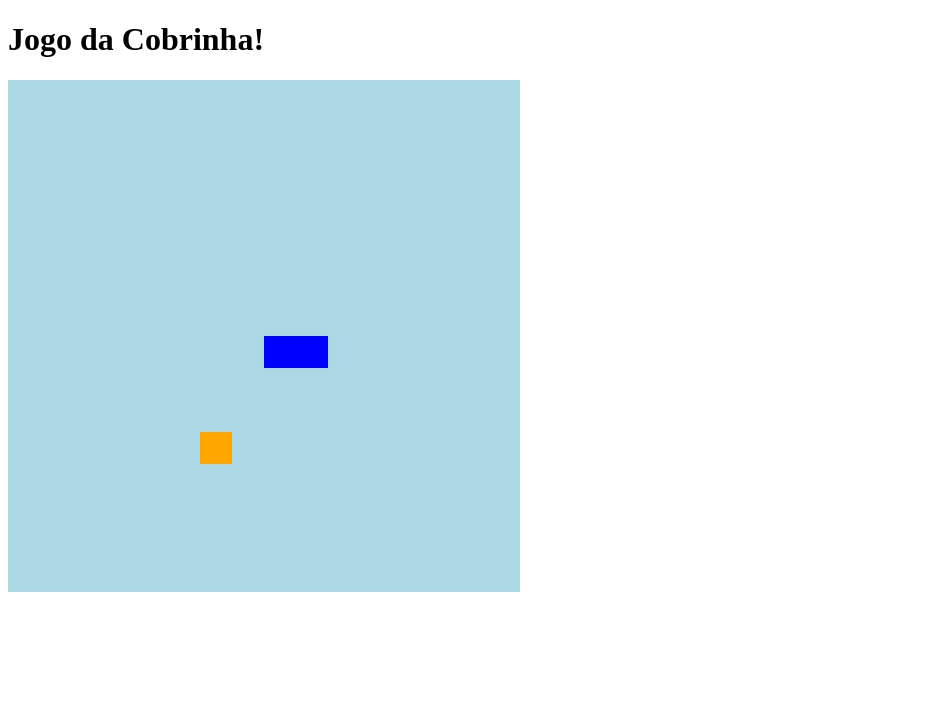
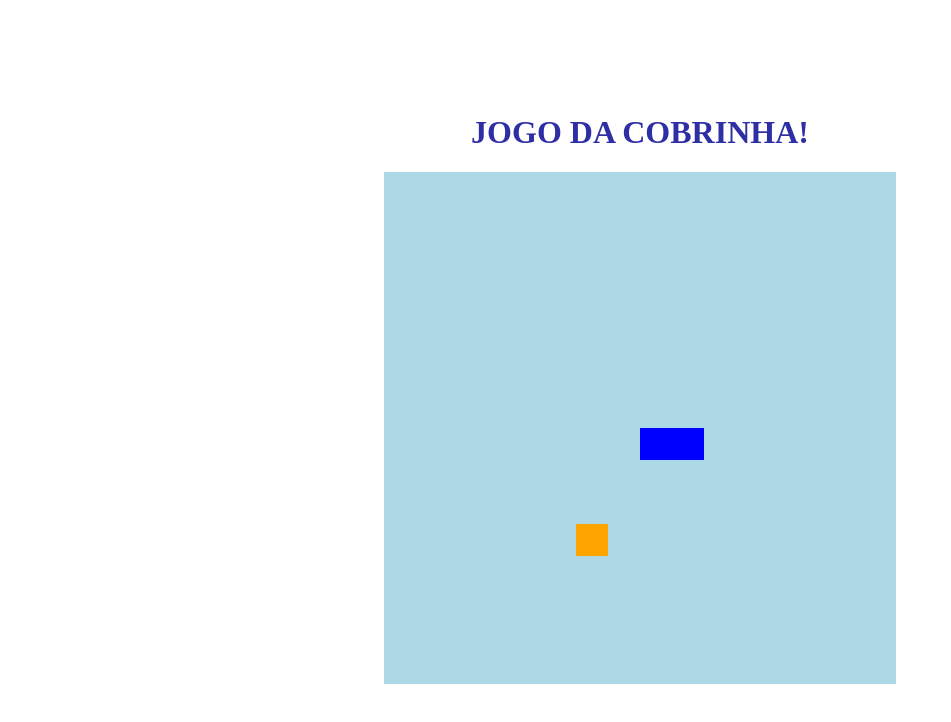
Before and after one commit to mateustostes/Jogo-da-cobrinha-em-Javascript, a plain HTML site: page index.html in a window 1280 px wide. Shown: the whole page, without its empty margins (0-951 px from the left). Drawn offline with Linux system fonts and the light colour scheme.

Commit message:
adicionando estilos na página

```diff
--- a/style.css
+++ b/style.css
@@ -1,3 +1,13 @@
 body{
+    height: 95vh;
+    width: 95;
+    display: flex;
+    justify-content: center;
+    align-items: center;
+    flex-direction: column;
+}
 
+h1{
+    color:rgb(47, 47, 165);
+    text-transform: uppercase;
 }
```
